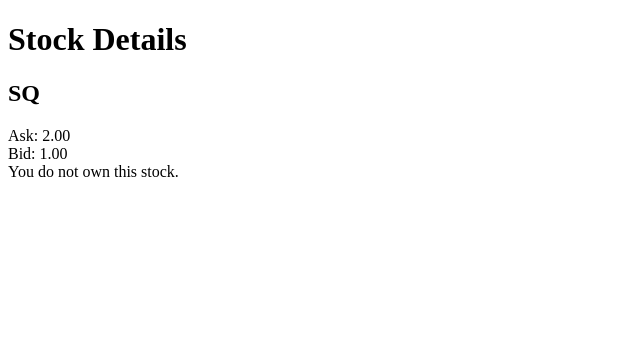
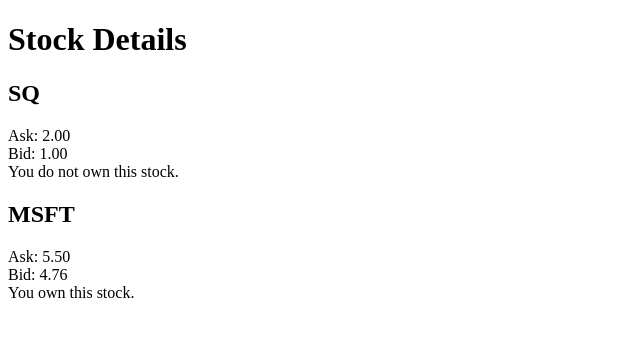
Before and after one commit to danielecollins/applied-programming, a Django app: page /stock-details/ in a window 1280 px wide. Shown: the part 70-407 px from the top of the page, without its empty margins (0-640 px from the left). Run offline with Django 3.2, Linux system fonts and the light colour scheme; data comes from the database, SQL or seed files in the repository; both versions use the stored data as it was after the commit.

Commit message:
Finished the details view

```diff
--- a/Sprint_2/boohissbot/stocktrader/views.py
+++ b/Sprint_2/boohissbot/stocktrader/views.py
@@ -1,4 +1,5 @@
 from django.shortcuts import render
+from numpy import number
 import yfinance as yf
 import time
 import datetime as dt
@@ -42,14 +43,15 @@ def save_stock_view(request):
     return render(request, "save_stock.html", my_context)
 
 def stock_detail_view(request):
-    obj = Stock.objects.get(id=1)
-    my_context = {
-        'ticker': obj.ticker,
-        'ask': obj.ask,
-        'bid': obj.bid,
-        'owned': obj.owned,
+    stocks = []
+
+    for index in range(Stock.objects.count()):
+        stocks.append(Stock.objects.get(id=index+1))
+
+    context = {
+        "stocks": stocks,
     }
-    return render(request, "stock/detail.html", my_context)
+    return render(request, "stock/detail.html", context)
 
 # returns the current ask price of the ticker that is given
 def get_ask_price(ticker):
--- a/Sprint_2/boohissbot/templates/stock/detail.html
+++ b/Sprint_2/boohissbot/templates/stock/detail.html
@@ -2,18 +2,21 @@
 
 {% block content %}
     <h1>Stock Details</h1>
-    <h2>{{ ticker }}</h2>
+    {% for stock in stocks %}
+        <h2>{{ stock.ticker }}</h2>
         <p>
-        Ask: {{ ask }}
+            Ask: {{ stock.ask }}
             <br>
-        Bid: {{ bid }}
+            Bid: {{ stock.bid }}
             <br>
-        {% if owned %}
+            {% if stock.owned %}
                 You own this stock.
-        {% elif not owned%}
+            {% elif not stock.owned %}
                 You do not own this stock.
             {% else %}
                 We're not sure if you own this stock.
             {% endif %}
         </p>
+    {% endfor %}
+
 {% endblock content %}
```
Also changed, not shown: Sprint_2/boohissbot/db.sqlite3. Lines whose indentation alone changed are shown as unchanged.
